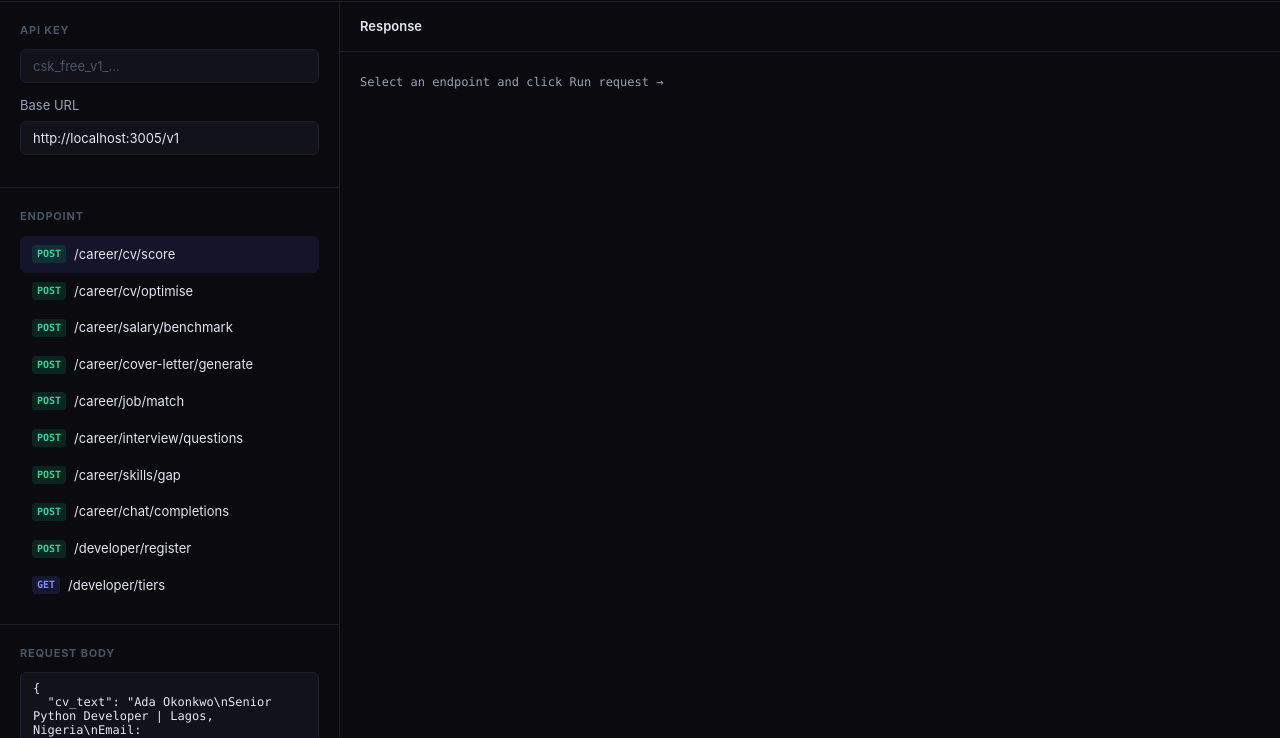
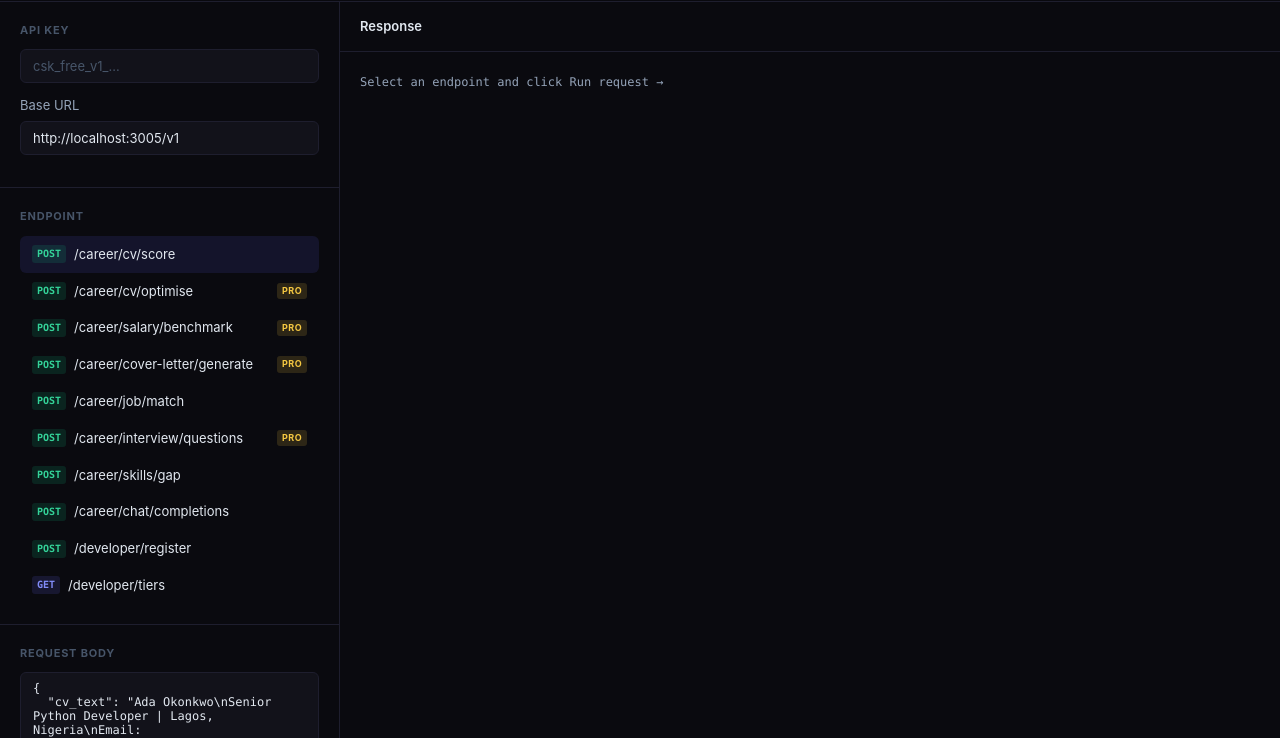
Before and after one commit to owolat4real/developer-portal, a website: page public/playground.html in a window 1280 px wide. Shown: the part 62-800 px from the top of the page. Drawn offline with Linux system fonts and the light colour scheme.

Commit message:
feat: PRO badges on gated playground endpoints, fix OpenAPI nav link
Playground now visually marks which endpoints require a paid plan.
Nav's "OpenAPI Spec" link now points at api-platform's new styled
/docs page instead of the raw, unstyled /openapi.yaml dump.

```diff
--- a/public/playground.html
+++ b/public/playground.html
@@ -38,6 +38,7 @@ nav{display:flex;justify-content:space-between;align-items:center;padding:14px 3
 .endpoint-list li:hover{background:rgba(99,102,241,.08)}
 .endpoint-list li.active{background:rgba(99,102,241,.12);color:var(--t)}
 .method-tag{font-size:10px;font-weight:700;font-family:var(--mono);padding:1px 5px;border-radius:3px}
+.pro-badge{font-size:9px;font-weight:700;letter-spacing:.4px;padding:1px 5px;border-radius:3px;background:rgba(245,200,66,.15);color:#f5c842;margin-left:auto}
 .POST{background:rgba(16,185,129,.15);color:#34d399}
 .GET{background:rgba(99,102,241,.15);color:var(--ah)}
 .timing{font-size:12px;color:#475569;display:none}
@@ -66,11 +67,11 @@ nav{display:flex;justify-content:space-between;align-items:center;padding:14px 3
       <div class="panel-label">Endpoint</div>
       <ul class="endpoint-list" id="ep-list">
         <li class="active" data-ep="cv-score"><span class="method-tag POST">POST</span>/career/cv/score</li>
-        <li data-ep="cv-optimise"><span class="method-tag POST">POST</span>/career/cv/optimise</li>
-        <li data-ep="salary"><span class="method-tag POST">POST</span>/career/salary/benchmark</li>
-        <li data-ep="cover-letter"><span class="method-tag POST">POST</span>/career/cover-letter/generate</li>
+        <li data-ep="cv-optimise"><span class="method-tag POST">POST</span>/career/cv/optimise<span class="pro-badge">PRO</span></li>
+        <li data-ep="salary"><span class="method-tag POST">POST</span>/career/salary/benchmark<span class="pro-badge">PRO</span></li>
+        <li data-ep="cover-letter"><span class="method-tag POST">POST</span>/career/cover-letter/generate<span class="pro-badge">PRO</span></li>
         <li data-ep="job-match"><span class="method-tag POST">POST</span>/career/job/match</li>
-        <li data-ep="interview"><span class="method-tag POST">POST</span>/career/interview/questions</li>
+        <li data-ep="interview"><span class="method-tag POST">POST</span>/career/interview/questions<span class="pro-badge">PRO</span></li>
         <li data-ep="skills-gap"><span class="method-tag POST">POST</span>/career/skills/gap</li>
         <li data-ep="chat"><span class="method-tag POST">POST</span>/career/chat/completions</li>
         <li data-ep="register"><span class="method-tag POST">POST</span>/developer/register</li>
```
Also changed, not shown: public/docs.html (+1 -1 lines), 1 other file.
